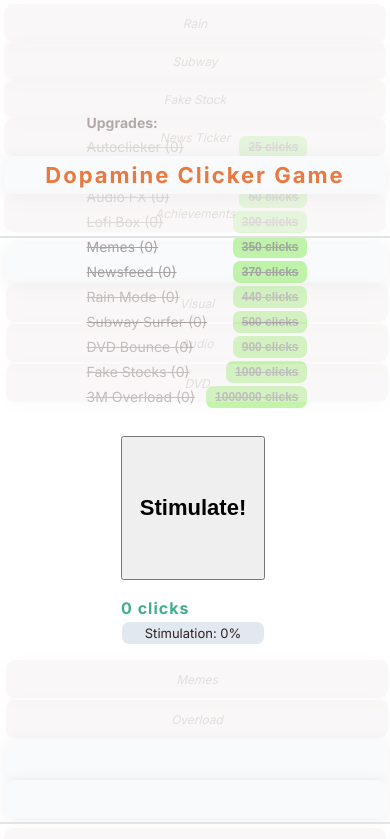
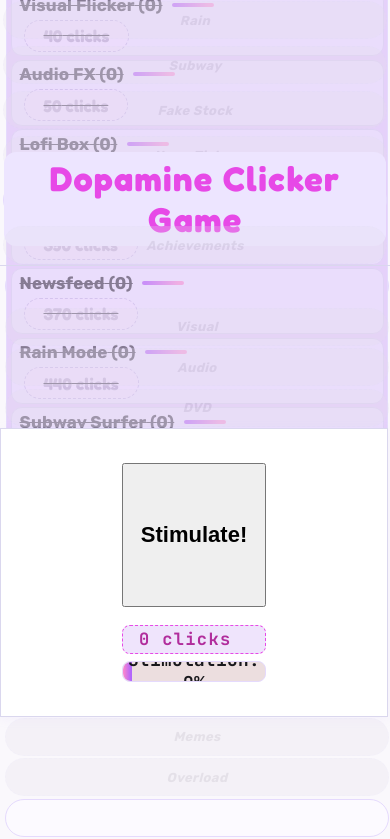
Before and after one commit to Workflow-Manager-admin/dopaclicker-56433-34843eb0, a React (Create React App) app in the folder dopamine_frontend/: page / in a window 390 px wide. Shown: the top 839 px of the page. Built offline with nearby package versions, Linux system fonts and the light colour scheme; the HTML template or start-up script is replaced by a standard one.

Commit message:
CheckPoint

```diff
--- a/dopamine_frontend/src/App.css
+++ b/dopamine_frontend/src/App.css
@@ -1,58 +1,98 @@
+@import url('https://fonts.googleapis.com/css2?family=Fredoka:wght@700&family=Comic+Neue:wght@700&family=Rubik:wght@700&family=JetBrains+Mono:wght@400;700&display=swap');
+
 :root {
-  --primary: #ffffff;
-  --secondary: #000000;
-  --accent: #ff0000;
-  --btn: #6de932;
-  --btn-hover: #49c7fa;
-  --zone-bg: #f8fafb;
-  --zone-highlight: #ffe5ba;
-  --text-main: #322;
-  --text-soft: #787878;
+  /* Dopamine-friendly palette: background, accent, dopamine gradient, and cards */
+  --color-bg: #faf8fc;
+  --color-bg-dark: #f7f4ff;
+  --color-surface: #fff;
+  --color-zone: #ecebf3;
+  --color-zone2: #fcfaff;
+  --color-graybox: #ededf7;
+  --color-outline: #e5dafd;
+  --color-border: #dad7ee;
+  --color-card: #f1edff;
+  --color-side-card: #ede5ff;
+  --color-upgrade-card: #e5d1fa;
+  --color-upgrade-badge: #e8b6fa;
+
+  --color-accent: #e749e7;
+  --color-accent-dark: #b12d9c;
+  --color-black: #18181c;
+  --color-white: #fff;
+  --color-pink: #f049a4;
+  --color-purple: #ab46f6;
+  --color-gradient: linear-gradient(93deg, #ff89ca 5%, #c763ed 59%, #ab46f6 100%);
+  --color-btn: #f9e8fd;
+  --color-btn-hover: #fdeafe;
+  --color-btn-pulse: #f63baa;
+  --color-btn-outline: #bdb5df;
+
+  --dopamine-gradient: linear-gradient(90deg, #ff89ca 0%, #b266fc 87%);
+  --badge-gradient: linear-gradient(93deg, #ab46f6 10%, #ff89ca 87%);
+
+  --text-main: #18181c;
+  --text-faint: #7c63af;
+  --text-secondary: #958bbf;
+  --text-accent: #e749e7;
+  --text-onpink: #18181c;
+  --text-gray: #716e79;
 }
 
+/* App wrapper */
 .App {
-  font-family: 'Quicksand', 'Inter', system-ui, sans-serif;
-  background: var(--primary);
+  background: var(--color-bg);
   color: var(--text-main);
   min-height: 100vh;
   margin: 0;
   padding: 0;
+  font-family: 'Rubik', 'Fredoka', 'Comic Neue', Arial, Helvetica, sans-serif;
+  font-display: swap;
   transition: background 0.4s;
   display: flex;
   flex-direction: column;
+  font-weight: 400;
 }
-/* Layout grid zones */
+
+/* Dopamine zones and layout grid */
 .zone {
   display: flex;
   flex-direction: row;
   justify-content: space-between;
   align-items: stretch;
   width: 100%;
-  min-height: 44px;
-  background: #fff4;
-  padding: 4px 0;
-  margin-bottom: 2px;
+  min-height: 48px;
+  background: transparent;
+  padding: 1px 0;
+  gap: 7px;
+  margin-bottom: 0;
 }
+
 .top-bar, .bottom-bar {
   min-height: 44px;
-  background: #fff7;
-  border-bottom: 2px solid #e3e4e8;
+  background: transparent;
+  border-bottom: 1.5px solid var(--color-border);
   z-index: 2;
+  border-top: none;
 }
 .bottom-bar {
   border-bottom: none;
-  border-top: 2px solid #e3e4e8;
+  border-top: 1.5px solid var(--color-border);
 }
+
 .left-bar, .right-bar {
   display: flex;
   flex-direction: column;
   justify-content: flex-start;
   align-items: stretch;
-  width: 14vw;
-  min-width: 120px;
-  gap: 8px;
+  width: 18vw;
+  min-width: 140px;
+  max-width: 220px;
+  gap: 13px;
   margin: 0 2px;
+  background: transparent;
 }
+
+/* Main content center */
 .core {
   flex: 1 1;
   display: flex;
@@ -60,218 +100,384 @@
   justify-content: center;
   align-items: stretch;
   min-height: 340px;
-  background: var(--primary);
+  background: var(--color-bg);
   margin: 0;
   padding: 0;
 }
 .core-center {
   flex: 2 1 0px;
-  max-width: 480px;
-  min-width: 240px;
+  max-width: 490px;
+  min-width: 210px;
   display: flex;
   flex-direction: column;
   align-items: center;
   justify-content: flex-start;
   position: relative;
-  padding-top: 12px;
+  padding: 16px 0;
+  background: var(--color-surface);
+  border-radius: 28px;
+  box-shadow: 0 1.5px 10px #beacf918;
+  border: 1.5px solid var(--color-border);
 }
+
 .zone-unit {
   flex: 1 1 0px;
-  background: var(--zone-bg);
-  margin: 0 4px;
-  border-radius: 9px;
-  min-width: 90px;
-  min-height: 38px;
+  background: var(--color-zone);
+  margin: 0 3px;
+  border-radius: 19px;
+  min-width: 95px;
+  min-height: 36px;
   display: flex;
   align-items: center;
   justify-content: center;
   color: var(--text-main);
-  box-shadow: 0 3px 19px #0001;
-  transition: box-shadow .25s, background .22s;
+  border: 1.5px solid var(--color-border);
+  box-shadow: none;
+  font-family: 'Rubik', 'Fredoka', Arial, sans-serif;
+  transition: box-shadow .18s, background .16s, border .16s;
   position: relative;
 }
+.zone-unit.unlocked {
+  background: var(--color-zone2);
+  border: 1.5px solid var(--color-outline);
+}
 .zone-unit.locked {
-  opacity: 0.35;
-  background: #f0eaea;
-  color: #928b81;
+  opacity: 0.26;
+  background: #e5dfec;
+  color: #9a91a2;
   cursor: not-allowed !important;
+  border-style: dashed;
 }
 .zone-label {
-  font-size: 12px;
-  opacity: 0.7;
+  font-size: 13px;
+  opacity: 0.80;
   font-style: italic;
   user-select: none;
+  letter-spacing: .03em;
+  font-family: 'Rubik', 'Fredoka', Arial, sans-serif;
 }
+
 .game-title {
-  font-size: 22px;
-  font-weight: 800;
-  letter-spacing: 2px;
-  color: #e87a41;
-  padding: 5px 14px;
+  font-size: 2.02em;
+  font-family: 'Fredoka', 'Rubik', sans-serif;
+  font-weight: 900;
+  letter-spacing: .04em;
+  color: var(--color-accent);
+  padding: 6px 18px;
+  background: var(--color-side-card);
+  border-radius: 12px;
+  text-align: center;
+  margin: 0 0 2px 0;
 }
+
+/* Dopamine Button Styling */
 .dopamine-btn {
   outline: none;
-  border: 2px solid #23a6d5;
+  border: 2.8px solid var(--color-btn-outline);
   cursor: pointer;
   margin: 0;
-  /* Remove transitions and transforms for constant sizing (for this task) */
-  transition: none !important;
+  border-radius: 99px;
+  font-family: 'Fredoka', 'Rubik', 'Comic Neue', Arial, sans-serif;
+  font-weight: 900;
+  font-size: 2.2rem;
+  color: var(--color-black);
+  letter-spacing: .02em;
+  background: var(--color-btn);
+  box-shadow: none;
+  padding: 0;
+  transition: background 0.14s, color 0.14s, filter 0.14s;
+  position: relative;
   min-width: 0;
   min-height: 0;
-  /* Size/visual only if styled class is present at >=30 clicks */
+  will-change: background, color;
+}
+.dopamine-btn--styled {
+  border-radius: 88px;
+  background: var(--color-btn);
+  border: 2.6px solid var(--color-accent);
+  color: var(--color-black);
+  font-family: 'Fredoka', 'Rubik', 'Comic Neue', Arial, sans-serif;
+  box-shadow: none;
+  outline: none;
+  font-size: 2.4rem;
+  font-weight: 900;
+}
+.dopamine-btn:hover,
+.dopamine-btn:focus-visible {
+  background: var(--color-btn-hover);
+  color: var(--color-accent-dark);
+  /* subtle up color, NO transform/glow/shadow */
+  outline: none;
+  box-shadow: none;
+  filter: brightness(1.01) contrast(1.09);
+  transition: background 0.14s, color 0.14s, filter 0.17s;
+}
+.dopamine-btn:active {
+  /* Remove all animation/scale/transform! */
+  filter: none;
+  outline: none;
+}
+.dopamine-btn--styled:active,
+.dopamine-btn--styled:focus {
+  filter: none !important;
+  outline: none;
+  box-shadow: none;
+}
+.dopamine-btn--styled {
+  animation: dopaminePulse 1.45s infinite cubic-bezier(.87,.22,.52,1.14);
+}
+@keyframes dopaminePulse {
+  0%   { box-shadow: 0 0 0 0 var(--color-btn-pulse, #f63baa22);}
+  70%  { box-shadow: 0 0 0 7px #ec98f005;}
+  100% { box-shadow: 0 0 0 0 #ffffff00;}
 }
 
-.dopamine-btn:active,
-.dopamine-btn:focus {
-  /* Remove all animation/scale/transform on click or focus */
-  box-shadow: none !important;
-  transform: none !important;
-}
-
-.dopamine-btn--styled {
-  /* Only applies when clicks >= 30. This is the actual styled button state. */
-  border: 2px solid #23a6d5;
-  border-radius: 777px;
-  background: var(--btn);
-  color: #222;
-  font-weight: 900;
-  font-size: 36px;
-  outline: none;
-}
-@keyframes colorCycle {
-  0% {filter:hue-rotate(0deg);}
-  50% {filter:hue-rotate(150deg);}
-  100% {filter:hue-rotate(360deg);}
-}
-@keyframes confetti {
-  0% {transform:translateY(-10px) scale(1);}
-  100% {transform:translateY(42px) scale(0.6);}
-}
-.confetti-box {
-  pointer-events: none;
-  position:relative;
-  width:100%;
-  height:24px;
-}
-.confetti {
-  display:inline-block;
-  position:absolute;
-  width:9px;
-  height:9px;
-  border-radius:4px;
-  top:0;
-  animation: confetti 1.3s infinite;
-}
-.rainbow-bar {
-  width: 100%;
-  height: 6px;
-  border-radius: 11px;
-  background: linear-gradient(90deg, red, orange, yellow, green, blue, violet, red);
-  margin: 1.5px 0;
-}
+/* Progress and Stimulation Meter */
 .stim-meter {
   position: relative;
-  width: 99%;
-  margin: 4px auto 12px;
-  background: #e1e8f0;
-  border-radius: 7px;
-  height: 22px;
+  width: 98%;
+  margin: 7px auto 18px auto;
+  background: #ecdedf;
+  border-radius: 8px;
+  height: 26px;
   display: flex;
   align-items: center;
   overflow: hidden;
-  font-size: 13px;
+  font-size: 1rem;
+  font-family: 'Fredoka', 'Rubik', Arial, sans-serif;
+  border: 1.2px solid var(--color-outline);
 }
 .stim-fill {
-  background: linear-gradient(90deg,#81f4f4,#ab7fff,#ffd760,#ffb782);
+  background: var(--dopamine-gradient);
   height: 100%;
-  border-radius: 7px 0 0 7px;
+  border-radius: 8px 0 0 8px;
   transition: width .33s cubic-bezier(.56,.3,.13,1.1);
+  min-width: 9px;
 }
 .stim-label {
   position: absolute;
+  left: 0; right: 0;
   width: 100%;
   text-align: center;
+  font-weight: 700;
+  font-size: 1.10em;
+  color: var(--color-black);
+  font-family: 'JetBrains Mono', 'Fira Mono', 'Menlo', 'monospace';
+  letter-spacing: .02em;
 }
+
+/* Progress bar (preloader/cold boot UI) */
+.progress-bar-wrap {
+  width: 90%;
+  border-radius: 13px;
+  background: #ede4fa;
+  margin: 15px auto 12px auto;
+  height: 13px;
+  border: 1.2px solid var(--color-border);
+  box-shadow: none;
+}
+.progress-bar {
+  background: var(--dopamine-gradient);
+  border-radius: 10px;
+  height: 13px;
+  transition: width .35s;
+}
+
+.preloader {
+  background: var(--color-graybox);
+  border-radius: 18px;
+  margin: 45px auto;
+  padding: 48px 22px 28px 22px;
+  border: 1.5px solid var(--color-outline);
+  box-shadow: none;
+  font-family: 'Fredoka', 'Rubik', Arial, sans-serif;
+  color: var(--text-main);
+}
+
+/* Clicker counter */
+.click-counter {
+  margin-top: 7px;
+  font-size: 1.6em;
+  color: var(--color-accent-dark);
+  font-weight: 900;
+  font-family: 'JetBrains Mono', 'Fira Mono', monospace;
+  letter-spacing: .08em;
+  background: #efe4fc;
+  border-radius: 8px;
+  padding: 2.5px 15px 2.5px 16px;
+  margin-bottom: 6px;
+  border: 1.3px dashed var(--color-accent);
+}
+
+/* Upgrades menu: sidebar/cards style with badges */
+.upgrades-menu {
+  background: var(--color-upgrade-card);
+  border-radius: 17px;
+  border: 1.4px solid var(--color-outline);
+  padding: 12px 9px 7px 13px;
+  font-family: 'Rubik', 'Fredoka', Arial, sans-serif;
+  max-width: 269px;
+  width: 100%;
+  box-shadow: none;
+  margin-bottom: 2.5px;
+  margin-top: 2.5px;
+  min-height: 120px;
+}
+.upgrades-menu strong {
+  font-size: 1.16em;
+  font-family: 'Rubik', 'Fredoka', sans-serif;
+  font-weight: 800;
+  color: var(--color-black);
+  display: block;
+  margin-bottom: 3px;
+  letter-spacing: .03em;
+}
+
+.upgrades-menu ul {
+  list-style:none;
+  padding-left:0;
+  margin: 7px 0 0 0;
+}
+.upgrades-menu li {
+  margin:3.5px 0 0 0;
+  display: flex;
+  align-items: center;
+  gap: 11px;
+  justify-content: space-between;
+  font-size: 1em;
+  background: var(--color-card);
+  border-radius: 11px;
+  padding: 3.5px 8px;
+  font-family: 'Rubik', 'Fredoka', Arial, sans-serif;
+  color: var(--color-black);
+  border: 1.2px solid var(--color-border);
+  position: relative;
+}
+.upgrades-menu li.locked {
+  opacity: 0.46;
+  text-decoration: line-through;
+  cursor: not-allowed;
+}
+
+.upgrades-menu li span {
+  display: flex;
+  align-items: center;
+  gap: 2.5px;
+  /* badge for level */
+}
+.upgrades-menu li span:after {
+  content: attr(data-badge);
+  font-size: 0.92em;
+  padding: 2px 10px;
+  border-radius: 99px;
+  background: var(--badge-gradient);
+  color: var(--text-onpink);
+  font-family: 'Fredoka', Arial, sans-serif;
+  font-weight: 900;
+  margin-left: 7px;
+  min-width: 22px;
+  display: inline-block;
+}
+
+.small-btn, .upgrades-menu button {
+  background: var(--color-btn);
+  border: 1.3px solid var(--color-accent);
+  border-radius: 777px;
+  color: var(--color-black);
+  font-size: 1em;
+  font-family: 'Fredoka', 'Rubik', Arial, sans-serif;
+  font-weight: 700;
+  padding: 4.5px 19px;
+  margin-left: 4px;
+  cursor: pointer;
+  transition: background 0.16s, color 0.13s;
+  box-shadow: none;
+  outline: none;
+}
+.small-btn:active, .upgrades-menu button:active, .small-btn:focus, .upgrades-menu button:focus {
+  background: var(--color-btn-hover);
+  color: var(--color-accent-dark);
+  outline: none;
+}
+
+.upgrades-menu button:disabled {
+  background: #f5ebff;
+  color: #b4a7c4;
+  border: 1.3px dashed #c2b5e1;
+  cursor: not-allowed;
+}
+
+/* Modular "zones" grid: boxed, gray/white containers, grid layout, rounded. */
 .achievements-panel {
   display: flex;
   flex-direction: column;
-  right: 0;top:0;
-  z-index: 20;
+  align-items: end;
+  position: fixed;
+  top: 20px;
+  right: 22px;
+  gap: 6px;
+  z-index: 150;
 }
 .achievement-toaster {
-  background: linear-gradient(90deg,#e1fcd6,#e6e1fc);
-  color: #684d03;
-  border-radius: 6px;
-  padding: 5px 13px;
+  background: #f3e8ff;
+  color: var(--color-accent-dark);
+  border-radius: 10px;
+  padding: 8px 18px 10px 16px;
   margin: 2px 0;
-  font-size: 12px;
+  font-size: 1.01em;
+  font-family: 'Fredoka', 'Rubik', Arial, sans-serif;
+  font-weight: 700;
   cursor: pointer;
-  box-shadow: 0 2px 6px #0001;
-  animation: fadeInPop .25s;
-}
-@keyframes fadeInPop {
-  0% {transform:scale(0.8); opacity:0;}
-  100% {transform:scale(1); opacity:1;}
-}
-.upgrades-menu ul {
-  list-style:none;
-  padding-left:0;
-  margin: 5px 0;
-}
-.upgrades-menu li {
-  margin:3px 0 0 0;
+  box-shadow: none;
+  border: 1.5px solid var(--color-outline);
   display: flex;
   align-items: center;
-  gap: 7px;
-  justify-content: space-between;
-  font-size: 14px;
+  gap: 5px;
+  animation: slideFadeIn 0.47s cubic-bezier(.88,-0.01,.47,1.04);
+  transition: background 0.13s, color 0.18s;
 }
-.upgrades-menu li.locked {
-  opacity: 0.4;
-  text-decoration: line-through;
-  cursor: not-allowed;
+@keyframes slideFadeIn {
+  0% {transform:translateX(80px) scale(0.67); opacity:0;}
+  85% {transform:translateX(-2px) scale(1.01);}
+  100% {transform:translateX(0) scale(1); opacity:1;}
 }
-.small-btn, .upgrades-menu button {
-  background:var(--btn);
-  border: none;
-  border-radius: 7px;
-  color: #222;
-  font-size: 12px;
-  font-weight: bold;
-  padding: 4px 9px;
-  margin-left: 4px;
-  cursor: pointer;
-  transition: background 0.17s;
+
+.news-ticker {
+  width:97%;
+  font-size:1.01em;
+  color: var(--color-accent-dark);
+  background: var(--color-card);
+  border-radius:9px;
+  padding: 3px 13px 4px 13px;
+  font-family: 'Rubik', 'Fredoka', Arial, sans-serif;
+  border: 1.1px solid var(--color-outline);
+  margin-top: 2px;
 }
-.small-btn:active, .upgrades-menu button:active {
-  background:var(--btn-hover);
+.news-ticker marquee {
+  width:97%;
+  font-family: inherit;
+  color: var(--text-faint);
 }
-.click-counter {
-  margin-top: 7px;
-  font-size: 16px;
-  color: #41ae8e;
-  font-weight: 800;
-  letter-spacing: 1px;
+
+/* Inbox style */
+.inbox-pane {
+  width: 98%;
+  min-width: 110px;
+  font-size: 1em;
+  font-family: 'Rubik', 'Fredoka', Arial, sans-serif;
+  background: var(--color-graybox);
+  border-radius: 11px;
+  border: 1.1px solid var(--color-outline);
+  padding: 5px 9px 7px 9px;
+  margin-bottom: 6px;
 }
-.preloader {
-  background: #f8fafa;
-  border-radius: 17px;
-  margin: 32px auto;
-  padding: 44px 22px 22px 22px;
-  box-shadow: 0 9px 30px #a6e3ea22;
+.inbox-pane strong {
+  margin-bottom: 1.2px;
+  display: inline-block;
+  color: var(--color-accent-dark);
+  font-family: 'Fredoka', Arial, sans-serif;
 }
-.progress-bar-wrap {
-  width: 90%;
-  border-radius: 13px;
-  background: #e5e8ef;
-  margin: 16px auto;
-  height: 11px;
-}
-.inbox-pane {
-  width: 97%;
-  min-width: 120px;
-  font-size: 13px;
-}
+
 .inbox-pane ul {
   margin:2px 0 0 0;
   padding-left:0;
@@ -284,95 +490,176 @@
   margin:1.5px 0;
 }
 .inbox-msg {
-  color:#585453;
-  font-weight:500;
+  color: var(--text-main);
+  font-weight: 600;
+  font-family: 'Rubik', Arial, sans-serif;
 }
 .inbox-date {
-  color:#a7a7a6;
-  font-size:10px;
+  color: var(--text-secondary);
+  font-size:.99em;
+  font-family: 'JetBrains Mono', 'Fira Mono', monospace;
   margin-left:7px;
 }
+
+/* Other panels & effect styles */
 .lofi-box {
-  font-size:12px;
-  color: #383;
+  font-size:1em;
+  color: var(--color-accent-dark);
   text-align: left;
-  width:98%;
+  width:99%;
   overflow:hidden;
+  font-family: 'Rubik', Arial, sans-serif;
+  background: var(--color-card);
+  border-radius: 9px;
+  padding: 4px 9px 8px 7px;
+  border: 1.15px solid var(--color-outline);
 }
-.lofi-box button {
-  margin:2px 2px 2px 0;
-}
+.lofi-box button { margin:3.5px 5px 3.5px 0; }
+
 .meme-gallery {
   display:flex;
   flex-direction:column;
   align-items:center;
-  gap:4px;
+  gap:5px;
   width:100%;
+  font-family: 'Rubik', 'Fredoka', Arial, sans-serif;
+}
+.meme-gallery strong {
+  color: var(--color-accent);
+  font-size: 1.15em;
+  margin-bottom: 3.5px;
 }
 .meme-gallery img {
-  box-shadow:0 2px 18px #0002;
+  box-shadow:none;
+  border-radius:8px;
+  border: 1.2px solid var(--color-outline);
 }
-.news-ticker {
-  width:98%;
-  font-size:13px;
-  color: #1156ea;
-  background: #dde9fd;
-  border-radius:9px;
-  padding:2px 11px;
+
+.stock-ticker {
+  font-size: 1.05em;
+  color: var(--color-pink);
+  font-family: 'JetBrains Mono', 'Fira Mono', monospace;
+  margin-left: 6px;
+  background: var(--color-card);
+  border-radius: 9px;
+  padding: 3px 8px;
+  border: 1.1px solid var(--color-outline);
 }
-.news-ticker marquee {
-  width:97%;
-}
-.stock-ticker {
-  font-size: 14px;
-  color:#135e8d;
-  margin-left: 6px;
-}
+
 .rain-viz {
   height:22px;
   pointer-events: none;
   width:100%;
   z-index:9;
+  font-size: 1.13em;
+  background: transparent;
 }
+
 .subwaysurf-loop {
   width:100%;
-  font-size:20px;
+  font-size:22px;
   margin:0;
   padding-top:2px;
-  height: 19px;
+  height: 22px;
   overflow: hidden;
+  font-family: 'Fredoka', 'Rubik', Arial, sans-serif;
 }
+
 .dvd-panel {
-  background: #dbf6ed;
+  background: #ede2fa;
+  border-radius: 13px;
+  min-height: 84px;
+  font-size: 28px;
+  border: 1.3px solid var(--color-outline);
+  padding: 0;
+  margin: 0 auto;
+}
+
+/* Overload animation */
+.overload-display {
+  font-size: 1.45em;
+  color: #d700ac;
+  background: var(--color-upgrade-badge);
+  padding: 5px 0;
   border-radius: 12px;
-  min-height: 80px;
-  font-size: 32px;
+  font-family: 'Fredoka', 'Rubik', Arial, sans-serif;
+  text-align: center;
+  font-weight: 800;
+  margin-top: 20px;
+  margin-bottom: 8px;
 }
-.overload-display {
-  font-size: 23px;
-  color: #e23a0e;
-  padding: 5px 0;
+
+/* Confetti (revised: no excessive glow!) */
+.confetti-box {
+  pointer-events: none;
+  position:relative;
+  width:100%;
+  height:22px;
 }
-@media (max-width:1000px) {
-  .core {flex-direction:column;}
+.confetti {
+  display:inline-block;
+  position:absolute;
+  width:13px;
+  height:13px;
+  border-radius:7px;
+  top:0;
+  animation: confetti 1.2s infinite;
+}
+@keyframes confetti {
+  0% {transform:translateY(-12px) scale(1);}
+  100% {transform:translateY(44px) scale(0.64);}
+}
+
+/* Rainbow bar for unlocked feature (initial color: dopamine gradient, not neon rainbow) */
+.rainbow-bar {
+  width: 100%;
+  height: 9px;
+  border-radius: 14px;
+  background: var(--dopamine-gradient);
+  margin: 1.5px 0 4px 0;
+  border: 1.1px solid var(--color-outline);
+}
+
+/* Responsive/adaptive layout styles:
+   - left/right bars collapse into top/bottom strips/tabs or accordions,
+   - font and button scaling for mobile/tablet screens
+*/
+@media (max-width: 1050px) {
+  .core { flex-direction: column; }
   .left-bar, .right-bar {
-    flex-direction:row;
-    width:100vw;
-    min-width:0;
-    gap:2px;
+    flex-direction: row;
+    width: 100vw;
+    min-width: 0;
+    max-width: none;
+    gap: 6px;
   }
+  .core-center { max-width: 96vw; }
 }
-@media (max-width:800px) {
-  .core-center {max-width:98vw;}
-  .left-bar, .right-bar {min-width:0;}
+@media (max-width: 820px) {
+  .core-center { max-width:97vw; }
 }
-@media (max-width:780px) {
+@media (max-width: 780px) {
   .zone, .top-bar, .bottom-bar {flex-wrap:wrap;}
-  .zone-unit { min-width: 90px;}
+  .zone-unit { min-width: 60vw; }
+  .left-bar, .right-bar { gap: 2.5px; }
+  .upgrades-menu { max-width: 97vw; }
 }
-@media (max-width:570px) {
-  .App {font-size: 14px;}
-  .zone, .core, .top-bar, .bottom-bar {flex-direction:column;}
-  .core-center {max-width:99vw;}
-  .zone-unit {min-width: 60px;}
+@media (max-width: 660px) {
+  .core-center { max-width: 99vw; }
+  .zone, .core, .top-bar, .bottom-bar { flex-direction:column; }
+  .left-bar, .right-bar { width: 100vw; min-width:0px; max-width:none;}
+  .zone-unit, .upgrades-menu, .inbox-pane { min-width: 60vw; max-width: 99vw; }
+  .upgrades-menu ul { flex-direction: column; }
+  .upgrades-menu li { flex-direction: column; align-items: flex-start; justify-content: flex-start; gap: 5px; font-size: 1em;}
+  .achievements-panel { top: 10px; right: 2vw; }
+  .news-ticker { max-width: 97vw; }
+  .progress-bar-wrap { width: 99%; }
+  .stim-meter { font-size: 0.95em; height: 19px; }
+  .click-counter { font-size: 1.12em;}
 }
+@media (max-width: 430px) {
+  .app { font-size: 13px;}
+  .click-counter { font-size: 1em;}
+  .core-center { border-radius: 0; }
+  .upgrades-menu { padding: 8px 3.5px; }
+}
--- a/dopamine_frontend/src/index.css
+++ b/dopamine_frontend/src/index.css
@@ -1,13 +1,14 @@
 body {
   margin: 0;
-  font-family: -apple-system, BlinkMacSystemFont, 'Segoe UI', 'Roboto', 'Oxygen',
-    'Ubuntu', 'Cantarell', 'Fira Sans', 'Droid Sans', 'Helvetica Neue',
-    sans-serif;
+  background: #faf8fc;
+  font-family: 'Rubik', 'Fredoka', 'Comic Neue', Arial, Helvetica, sans-serif;
   -webkit-font-smoothing: antialiased;
   -moz-osx-font-smoothing: grayscale;
+  letter-spacing: .01em;
+  color: #18181c;
+  font-size: 17px;
 }
-
-code {
-  font-family: source-code-pro, Menlo, Monaco, Consolas, 'Courier New',
-    monospace;
+code, .mononum, .click-counter, .stim-label, .stock-ticker, .inbox-date {
+  font-family: 'JetBrains Mono', 'Fira Mono', 'Menlo', 'Monaco', 'Consolas', 'Courier New', monospace !important;
+  font-variant-numeric: tabular-nums;
 }
```
Also changed, not shown: 1 other file (tests, documents, lock files or other folders).
